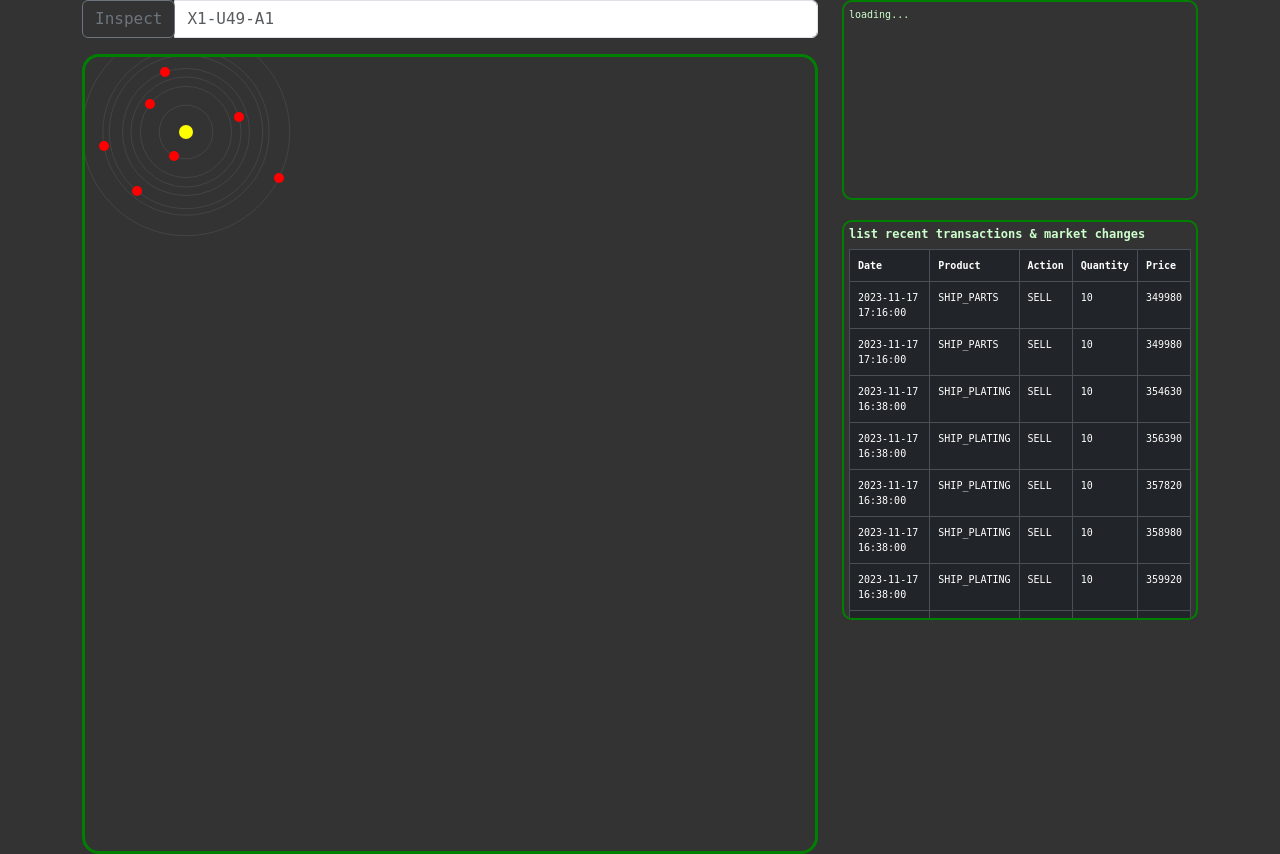
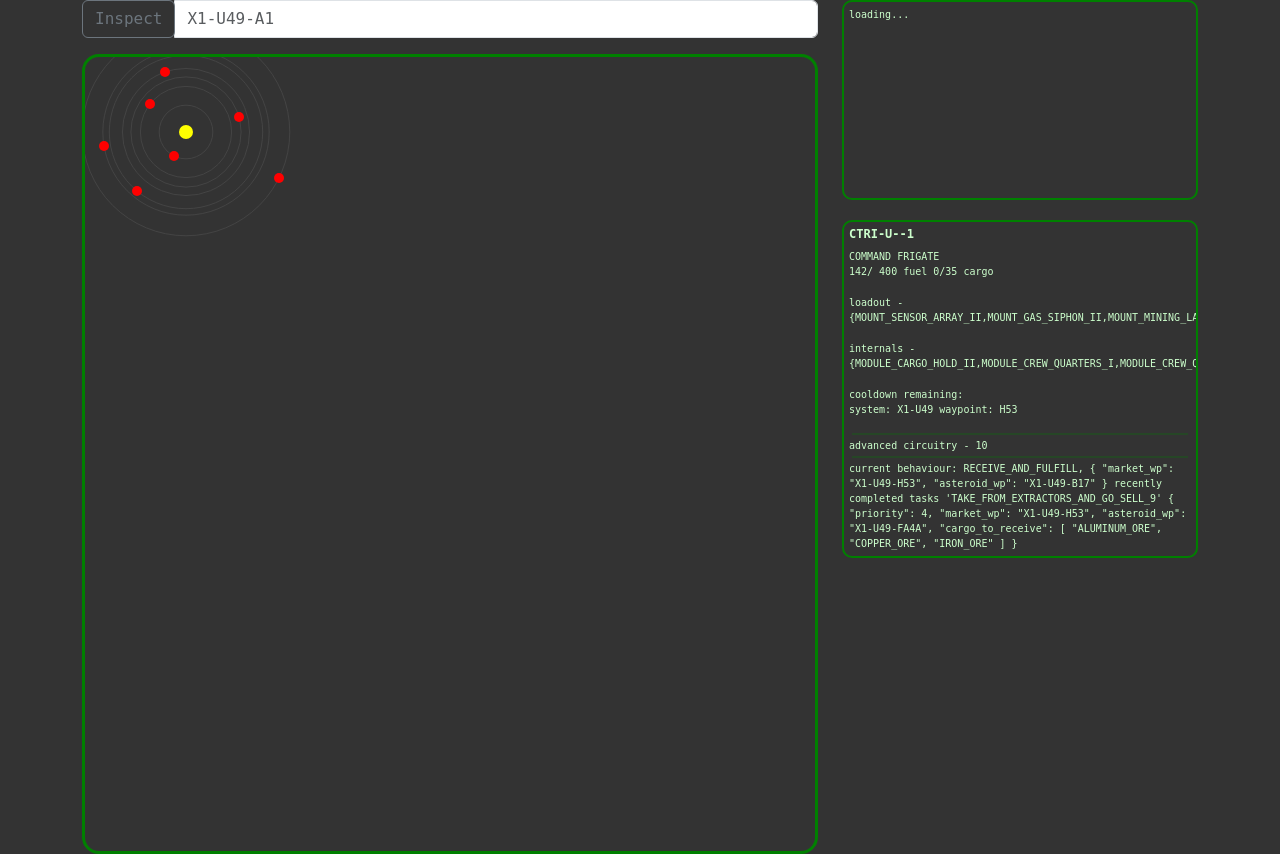
Before and after one commit to Ctri-The-Third/spacetraders_gui, a Flask app: page / in a window 1280 px wide. Run offline with Flask 3, Linux system fonts and the light colour scheme; parts of the project's set-up code (start-up, migrations or seed data) failed here and were passed over; some libraries are stand-ins or nearby versions.

Commit message:
progress on the waypoint view and first steps on the ship functions

```diff
--- a/main.py
+++ b/main.py
@@ -5,11 +5,11 @@
 # display discovered shipyards & market info (if available)
 import psycopg2
 import json
-from straders_sdk.utils import try_execute_select
+from straders_sdk.utils import try_execute_select, waypoint_slicer
 from straders_sdk.client_postgres import SpaceTradersPostgresClient as SpaceTraders
 from flask import Flask, render_template
 from datetime import datetime, timedelta
-from query_functions import query_waypoint
+from query_functions import query_waypoint, query_ship
 
 config_file_name = "user.json"
 saved_data = json.load(open(config_file_name, "r+"))
@@ -28,9 +28,16 @@ app = Flask(__name__)
 
 @app.route("/query/<string>")
 def query(string):
-    params = query_waypoint(st, string)
+    wayp = st.waypoints_view_one(waypoint_slicer(string), string)
+    if wayp:
+        params = query_waypoint(st, string)
 
-    return render_template("waypoint_summary.html", **params)
+        return render_template("waypoint_summary.html", **params)
+
+    ship = st.ships_view_one(string)
+    if ship:
+        params = query_ship(st, string)
+        return render_template("ship_summary.html", **params)
     # if it matches a player - go get the player summary
     # if it matches a ship - go get the ship summary
 
--- a/templates/system_view.html
+++ b/templates/system_view.html
@@ -13,6 +13,10 @@
             background-color: #333;
             color: #cfc;
 
+        }
+
+        a {
+            color: #7f7;
         }
 
         .large-square {
@@ -105,93 +109,46 @@
                             loading...
                         </div>
                         <div class="col-sm-12" style="margin-top:20px;">
-                            <div class="small-square" id="object_history">
-                                <h1>list recent transactions & market changes</h1>
-                                <div class="table-responsive">
-                                    <table class="table table-bordered" data-bs-theme="dark">
-                                        <thead>
-                                            <tr>
-                                                <th>Date</th>
-                                                <th>Product</th>
-                                                <th>Action</th>
-                                                <th>Quantity</th>
-                                                <th>Price</th>
-                                            </tr>
-                                        </thead>
-                                        <tbody>
-                                            <tr>
-                                                <td>2023-11-17 17:16:00</td>
-                                                <td>SHIP_PARTS</td>
-                                                <td>SELL</td>
-                                                <td>10</td>
-                                                <td>349980</td>
-                                            </tr>
-                                            <tr>
-                                                <td>2023-11-17 17:16:00</td>
-                                                <td>SHIP_PARTS</td>
-                                                <td>SELL</td>
-                                                <td>10</td>
-                                                <td>349980</td>
-                                            </tr>
-                                            <tr>
-                                                <td>2023-11-17 16:38:00</td>
-                                                <td>SHIP_PLATING</td>
-                                                <td>SELL</td>
-                                                <td>10</td>
-                                                <td>354630</td>
-                                            </tr>
-                                            <tr>
-                                                <td>2023-11-17 16:38:00</td>
-                                                <td>SHIP_PLATING</td>
-                                                <td>SELL</td>
-                                                <td>10</td>
-                                                <td>356390</td>
-                                            </tr>
-                                            <tr>
-                                                <td>2023-11-17 16:38:00</td>
-                                                <td>SHIP_PLATING</td>
-                                                <td>SELL</td>
-                                                <td>10</td>
-                                                <td>357820</td>
-                                            </tr>
-                                            <tr>
-                                                <td>2023-11-17 16:38:00</td>
-                                                <td>SHIP_PLATING</td>
-                                                <td>SELL</td>
-                                                <td>10</td>
-                                                <td>358980</td>
-                                            </tr>
-                                            <tr>
-                                                <td>2023-11-17 16:38:00</td>
-                                                <td>SHIP_PLATING</td>
-                                                <td>SELL</td>
-                                                <td>10</td>
-                                                <td>359920</td>
-                                            </tr>
-                                            <tr>
-                                                <td>2023-11-17 16:38:00</td>
-                                                <td>SHIP_PLATING</td>
-                                                <td>SELL</td>
-                                                <td>10</td>
-                                                <td>360690</td>
-                                            </tr>
-                                            <tr>
-                                                <td>2023-11-17 16:38:00</td>
-                                                <td>SHIP_PLATING</td>
-                                                <td>SELL</td>
-                                                <td>10</td>
-                                                <td>361310</td>
-                                            </tr>
-                                            <tr>
-                                                <td>2023-11-17 14:04:00</td>
-                                                <td>SHIP_PLATING</td>
-                                                <td>SELL</td>
-                                                <td>10</td>
-                                                <td>360320</td>
-                                            </tr>
-                                        </tbody>
-                                    </table>
-                                </div>
+                            <div class="small-square" id="object_detail">
+                                <h1>CTRI-U--1</h1>COMMAND FRIGATE<br />
+
+                                <p>142/ 400 fuel
+                                    0/35 cargo
+                                </p>
+
+                                <p>loadout -
+                                    {MOUNT_SENSOR_ARRAY_II,MOUNT_GAS_SIPHON_II,MOUNT_MINING_LASER_II,MOUNT_SURVEYOR_II}
+                                </p>
+                                <p>internals -
+                                    {MODULE_CARGO_HOLD_II,MODULE_CREW_QUARTERS_I,MODULE_CREW_QUARTERS_I,MODULE_MINERAL_PROCESSOR_I,MODULE_GAS_PROCESSOR_I}
+                                </p>
+
+                                cooldown remaining: <br />
+
+                                <p>system: X1-U49
+                                    waypoint: H53</p>
+                                <hr />
+                                advanced circuitry - 10<br />
+
+                                <hr />
+
+                                current behaviour: RECEIVE_AND_FULFILL, {
+                                "market_wp": "X1-U49-H53",
+                                "asteroid_wp": "X1-U49-B17"
+                                }
+
+                                recently completed tasks
+                                'TAKE_FROM_EXTRACTORS_AND_GO_SELL_9'
+                                {
+                                "priority": 4,
+                                "market_wp": "X1-U49-H53",
+                                "asteroid_wp": "X1-U49-FA4A",
+                                "cargo_to_receive": [
+                                "ALUMINUM_ORE",
+                                "COPPER_ORE",
+                                "IRON_ORE"
+                                ]
+                                }
                             </div>
                         </div>
                     </div>
@@ -218,6 +175,10 @@
         url = "/query/" + query
         const parser = new DOMParser();
 
+        // alert both these parameters]
+        console.log("[" + query + "] [" + return_div_symbol + "]")
+
+
         fetch(url)
             .then(response => response.text())
             .then(html => {
@@ -233,6 +194,9 @@
         circles[i].addEventListener("mouseover", function () {
             if (this.id != "") { document.getElementById("controlinput").value = this.id; }
         });
+        circles[i].addEventListener("click", function () {
+            if (this.id != "") { document.getElementById("controlinput").value = this.id; }
+        });
     }
 
     //load a json blob and draw circles based on its content
```
Also changed, not shown: query_functions.py (+49 -8 lines), templates/waypoint_summary.html (+11 -5 lines), templates/ship_summary.html (added).
